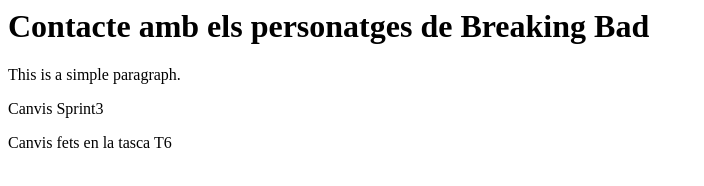
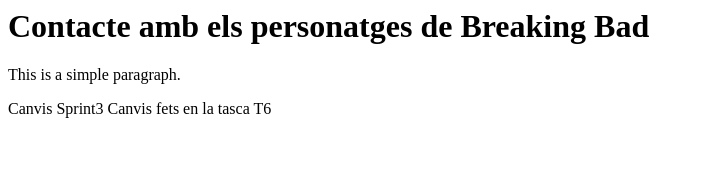
Before and after one commit to alexzafra-spec/exemple1, a plain HTML site: page contacte.html in a window 1280 px wide. Shown: the whole page, without its empty margins (0-704 px from the left). Drawn offline with Linux system fonts and the light colour scheme.

Commit message:
T8 acabada

```diff
--- a/contacte.html
+++ b/contacte.html
@@ -5,7 +5,7 @@
   <body>
     <h1>Contacte amb els personatges de Breaking Bad</h1>
     <p>This is a simple paragraph.</p>
-    <p>Canvis Sprint3</p>
-    <p>Canvis fets en la tasca T6</p>
+    Canvis Sprint3
+    Canvis fets en la tasca T6
 </body>
 </html>
```
